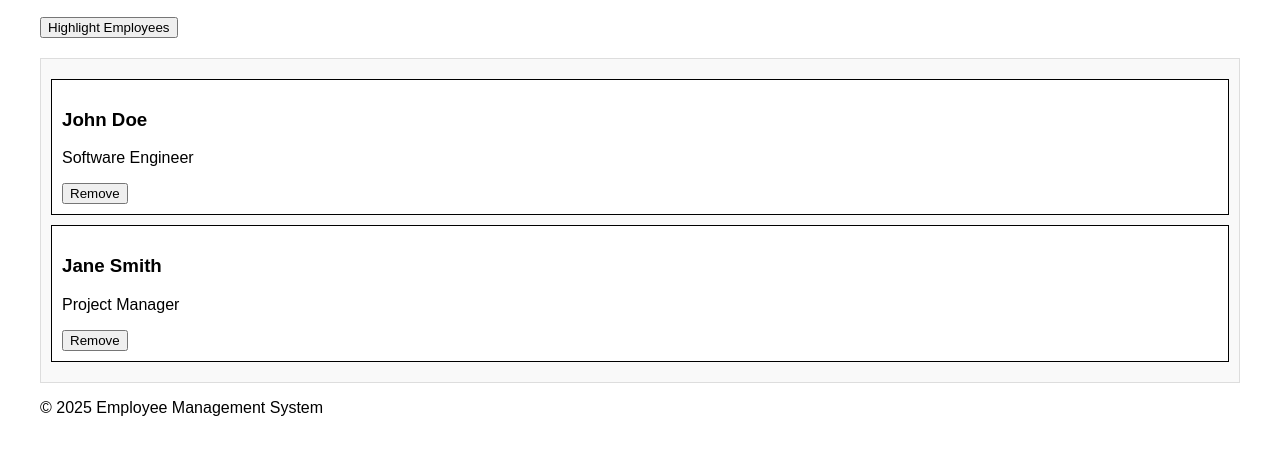
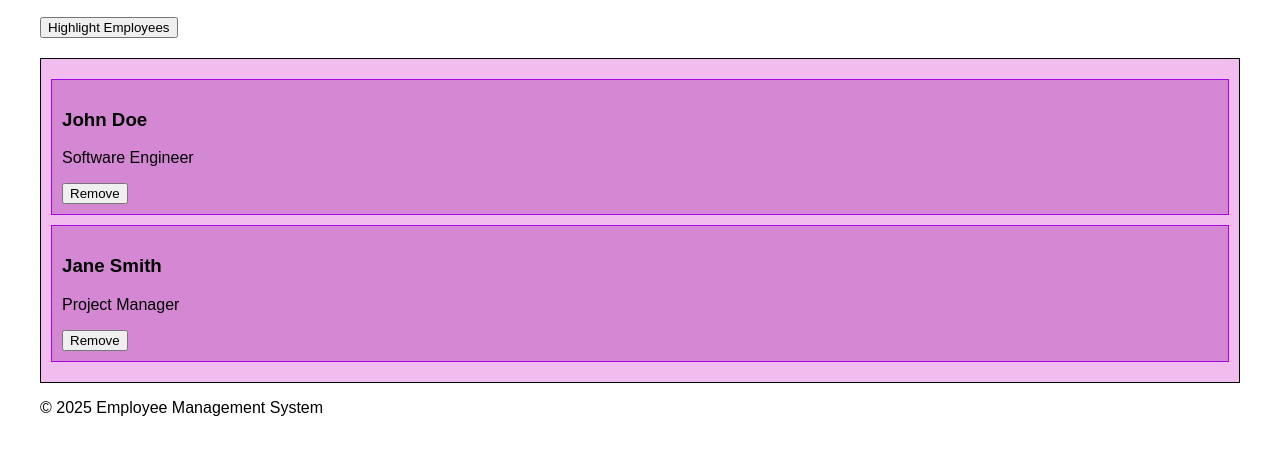
Before and after one commit to MbiluM/cc_13.js, a plain HTML site: page index.html in a window 1280 px wide. Shown: the part 151-606 px from the top of the page. Drawn offline with Linux system fonts and the light colour scheme.

```diff
--- a/index.html
+++ b/index.html
@@ -13,15 +13,15 @@
         #employeeContainer {
             margin-top: 20px;
             padding: 10px;
-            border: 1px solid #ddd;
+            border: 1px solid #000000;
             min-height: 100px;
-            background-color: #f9f9f9;
+            background-color: #f0bdee;
         }
         .employee-card {
-            border: 1px solid #000;
+            border: 1px solid #a405e3;
             padding: 10px;
             margin: 10px 0;
-            background-color: #fff;
+            background-color: #d487d3;
         }
     </style>
 </head>
```
